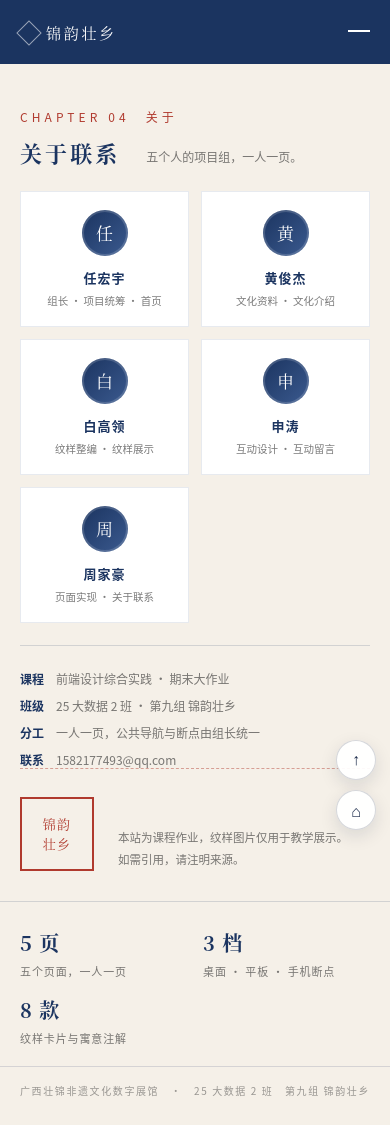
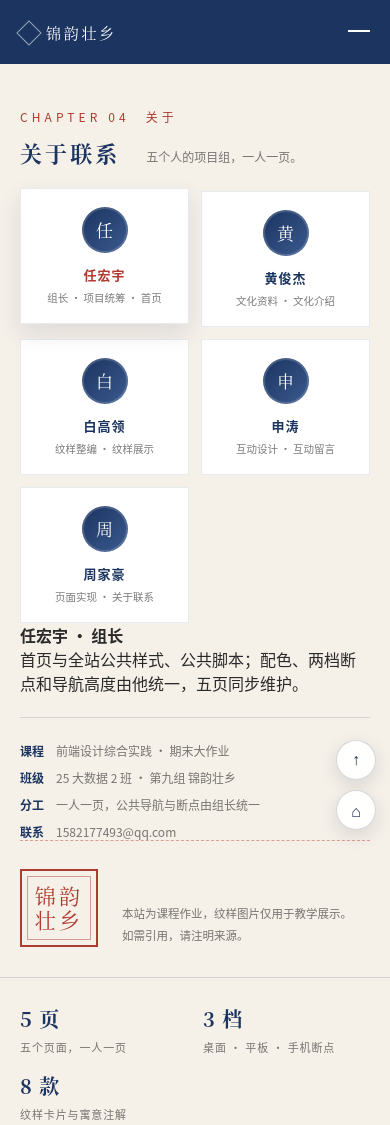
Before and after one commit to st1958/zhuangjin-nonheritage-web, a plain HTML site: page 第九组-锦韵壮乡/05-关于联系-周家豪/index5.html in a window 390 px wide. Shown: the top 1125 px of the page. Drawn offline with Linux system fonts and the light colour scheme.

Commit message:
细节打磨：02/05 进页面默认展开首项、印章重做、页脚避开悬浮按钮、主视觉与入口图瘦身

```diff
--- a/第九组-锦韵壮乡/02-文化介绍-黄俊杰/style.css
+++ b/第九组-锦韵壮乡/02-文化介绍-黄俊杰/style.css
@@ -3,7 +3,7 @@
 
 .tl li{cursor:pointer;transition:background .2s}
 
-.tl li.on{background:rgba(27,52,96,.045)}
+.tl li.on{background:rgba(27,52,96,.075)}
 
 .tl li.on b{color:var(--red)}
 
--- a/第九组-锦韵壮乡/05-关于联系-周家豪/index5.html
+++ b/第九组-锦韵壮乡/05-关于联系-周家豪/index5.html
@@ -47,9 +47,9 @@
       <li><b>联系</b>　1582177493@qq.com</li>
     </ul>
     <div style="display:flex;align-items:flex-end;gap:24px">
-      <div class="seal">锦韵<br>壮乡</div>
+      <div class="seal" aria-hidden="true">锦韵<br>壮乡</div>
       <div>
-        <p class="lead" style="font-size:11.5px">本站为课程作业，纹样图片仅用于教学展示。</br>如需引用，请注明来源。</p>
+        <p class="lead" style="font-size:11.5px">本站为课程作业，纹样图片仅用于教学展示。<br>如需引用，请注明来源。</p>
       </div>
     </div>
   </div>
--- a/第九组-锦韵壮乡/05-关于联系-周家豪/page.js
+++ b/第九组-锦韵壮乡/05-关于联系-周家豪/page.js
@@ -77,3 +77,13 @@
     })(i);
   }
 })();
+
+/* ---------- 进页面先选中第一位成员，分工详情默认可见 ---------- */
+(function () {
+  var mem = document.querySelector('.members');
+  var box = document.querySelector('.mem-detail');
+  if (!mem || !box) return;
+  if (mem.querySelector('.mem.on')) return;
+  var first = mem.querySelector('.mem');
+  if (first) setTimeout(function () { first.click(); }, 350);
+})();
--- a/第九组-锦韵壮乡/style.css
+++ b/第九组-锦韵壮乡/style.css
@@ -87,8 +87,9 @@ img{display:block}
 .contact{display:grid;grid-template-columns:1fr 1fr;gap:28px;margin-top:30px;padding-top:24px;border-top:1px solid rgba(27,52,96,.16)}
 .contact li{list-style:none;font-size:12px;color:var(--muted);margin-bottom:10px}
 .contact b{color:var(--ink);font-weight:600}
-.seal{width:74px;height:74px;border:2px solid var(--red);color:var(--red);display:flex;align-items:center;
-  justify-content:center;font-family:"Noto Serif CJK SC",serif;font-size:13px;letter-spacing:.1em;line-height:1.5;text-align:center}
+.seal{position:relative;width:78px;height:78px;border:2px solid var(--red);color:var(--red);display:flex;align-items:center;
+  justify-content:center;font-family:"Noto Serif CJK SC",serif;font-size:21px;letter-spacing:.16em;line-height:1.14;text-align:center}
+.seal::after{content:"";position:absolute;inset:5px;border:1px solid rgba(160,38,38,.42);pointer-events:none}
 .stats{display:grid;grid-template-columns:repeat(3,1fr);gap:24px;margin-top:46px;padding:26px 56px 0;border-top:1px solid rgba(27,52,96,.16)}
 @media (max-width:1199px){.stats{padding-left:36px;padding-right:36px}}
 @media (max-width:767px){.stats{padding-left:20px;padding-right:20px}}
@@ -139,7 +140,7 @@ img{display:block}
   .gal img{height:170px}
   .members{grid-template-columns:1fr 1fr;gap:12px}
   .contact{grid-template-columns:1fr;gap:18px;margin-top:22px}
-  .foot{position:static;padding:16px 20px;margin-top:28px;font-size:10px}
+  .foot{position:static;padding:16px 64px 16px 20px;margin-top:28px;font-size:10px}
 }
 
 /* ===== 交互补充（汉堡菜单 / 筛选 / 留言） ===== */
```
Also changed, not shown: 第九组-锦韵壮乡/01-首页-任宏宇/index1.html (+3 -3 lines), 第九组-锦韵壮乡/02-文化介绍-黄俊杰/page.js (+9 -0 lines), 第九组-锦韵壮乡/index.html (+1 -0 lines), 第九组-锦韵壮乡/assets/hero_a.jpg, 第九组-锦韵壮乡/assets/hero_b.jpg, 第九组-锦韵壮乡/assets/hero_c.jpg, 第九组-锦韵壮乡/assets/icon_02.jpg (added), 第九组-锦韵壮乡/assets/icon_03.jpg (added), 第九组-锦韵壮乡/assets/icon_04.jpg (added).
